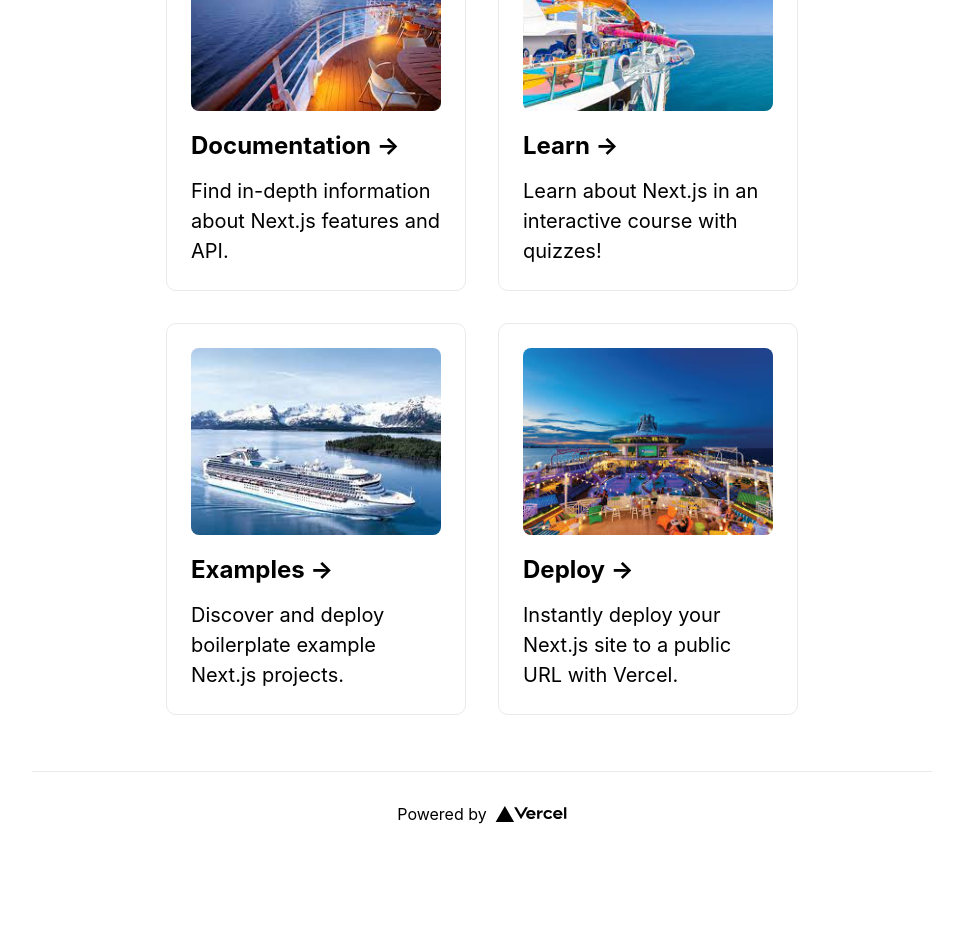
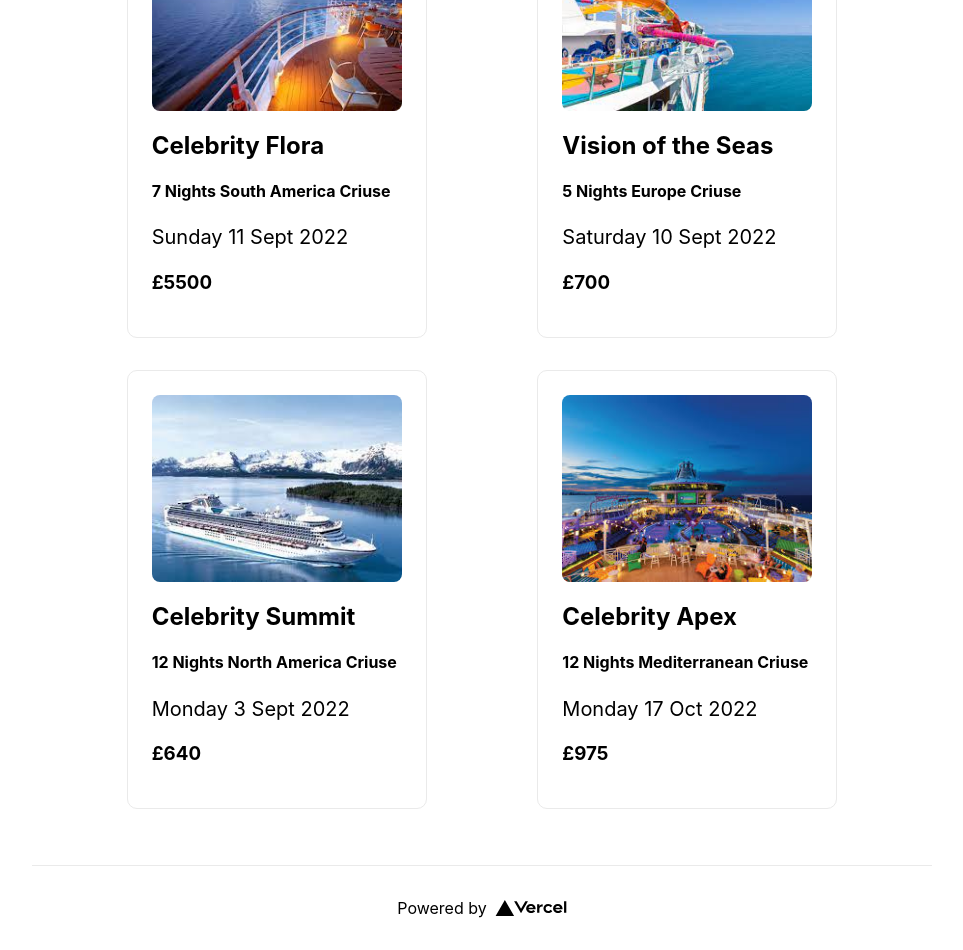
Before and after one commit to Deni-ux/cruise_next, a Next.js app: page / in a window 1280 px wide. Shown: the part 940-1890 px from the top of the page, without its empty margins (158-1121 px from the left). Before the commit the page ends 1796 px from the top, so only its background shows below. Built offline with nearby package versions, Linux system fonts and the light colour scheme.

Commit message:
add static info

```diff
--- a/components/About.jsx
+++ b/components/About.jsx
@@ -16,32 +16,38 @@
       <div className={styles.grid}>
               <div className={styles.card}>
                   <Image src={cru1} alt="cruise" className={styles.img} />
-            <h2>Documentation &rarr;</h2>
-            <p>Find in-depth information about Next.js features and API.</p>
+                  <h2>Celebrity Flora</h2>
+                  <h4>7 Nights South America Criuse</h4>
+                  <p>Sunday 11 Sept 2022</p>
+                  <h3>£5500</h3>
           </div>
 
               <div className={styles.card}>
                   <Image src={cru2} alt="cruise" className={styles.img} />
-            <h2>Learn &rarr;</h2>
-            <p>Learn about Next.js in an interactive course with quizzes!</p>
+                  <h2>Vision of the Seas</h2>
+                  <h4>5 Nights Europe Criuse</h4>
+            <p>Saturday 10 Sept 2022</p>
+                  <h3>£700</h3>
           </div>
 
           <div
             className={styles.card}
               >
                   <Image src={cru3} alt="cruise" className={styles.img} />
-            <h2>Examples &rarr;</h2>
-            <p>Discover and deploy boilerplate example Next.js projects.</p>
+            <h2>Celebrity Summit</h2>
+            <h4>12 Nights North America Criuse</h4>
+   <p>Monday 3 Sept 2022</p>
+                  <h3>£640</h3>
           </div>
 
           <div
             className={styles.card}
               >
                   <Image src={cru4} alt="cruise" className={styles.img} />
-            <h2>Deploy &rarr;</h2>
-            <p>
-              Instantly deploy your Next.js site to a public URL with Vercel.
-            </p>
+                  <h2>Celebrity Apex</h2>
+                  <h4>12 Nights Mediterranean Criuse</h4>
+            <p>Monday 17 Oct 2022</p>
+                  <h3>£975</h3>
           </div>
         </div></div>
   )
--- a/styles/About.module.css
+++ b/styles/About.module.css
@@ -17,9 +17,9 @@
 .grid {
     display: flex;
     align-items: center;
-    justify-content: center;
+    justify-content: space-evenly;
     flex-wrap: wrap;
-    max-width: 800px;
+    max-width: 900px;
 }
 
 .card {
@@ -37,8 +37,8 @@
 .card:hover,
 .card:focus,
 .card:active {
-    color: #0070f3;
-    border-color: #0070f3;
+    color: var(--secondary-color);
+    border-color: var(--secondary-color);
 }
 
 .card h2 {
```
